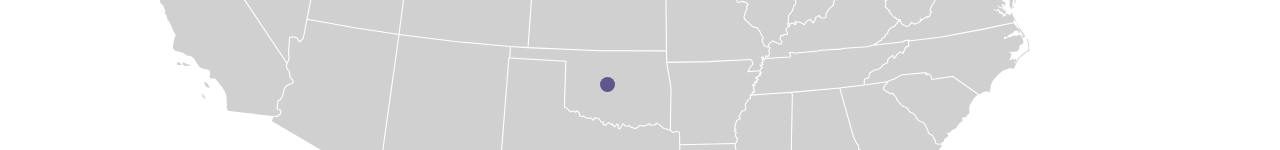
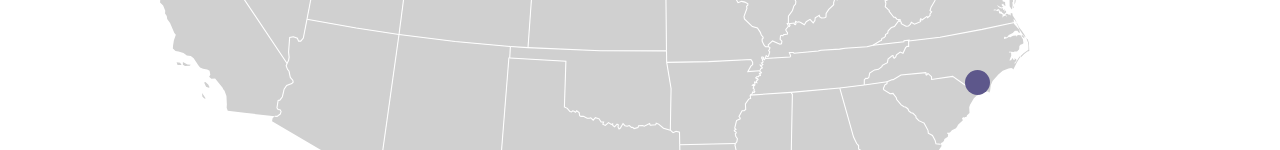
Before and after one commit to Darren-Tham/Rate-My-Airport, a React (Vite) app: page / in a window 1280 px wide. Shown: the part 650-800 px from the top of the page. Built offline with nearby package versions, Linux system fonts and the light colour scheme.

Commit message:
Add dots to map

```diff
--- a/src/components/Map/Map.css
+++ b/src/components/Map/Map.css
@@ -8,19 +8,24 @@ img {
   margin-right: auto;
   width: 80%;
 }
+
 .dot {
-    height: 15px;
-    width: 15px;
+  width: 25px;
+  aspect-ratio: 1 / 1;
   background-color:#5d578b;
   border-radius: 50%;
   display: inline-block;
+  position: relative;
 }
+
 #atl {
-    transform: translate(480px, -270px);
+  /* transform: translate(480px, -270px); */
+  bottom: 400px;
+  left: 915px;
 }
 #jfk {
-    transform: translate(600px, -395px);
+  /* transform: translate(600px, -395px); */
 }
 #lax {
-    transform: translate(105px, -295px);
+  /* transform: translate(105px, -295px); */
 }
--- a/src/components/Map/Map.tsx
+++ b/src/components/Map/Map.tsx
@@ -10,5 +10,5 @@ export default function Map() {
       <span className="dot" id='lax'></span>
       <span className="dot" id='atl'></span>
     </div>
-    );
+  )
 }
```
Lines whose indentation alone changed are shown as unchanged.
